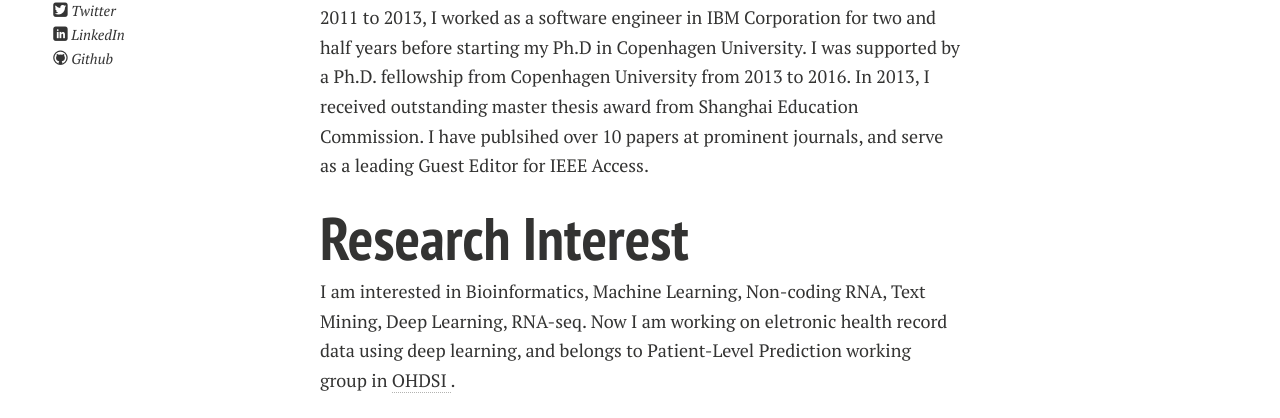
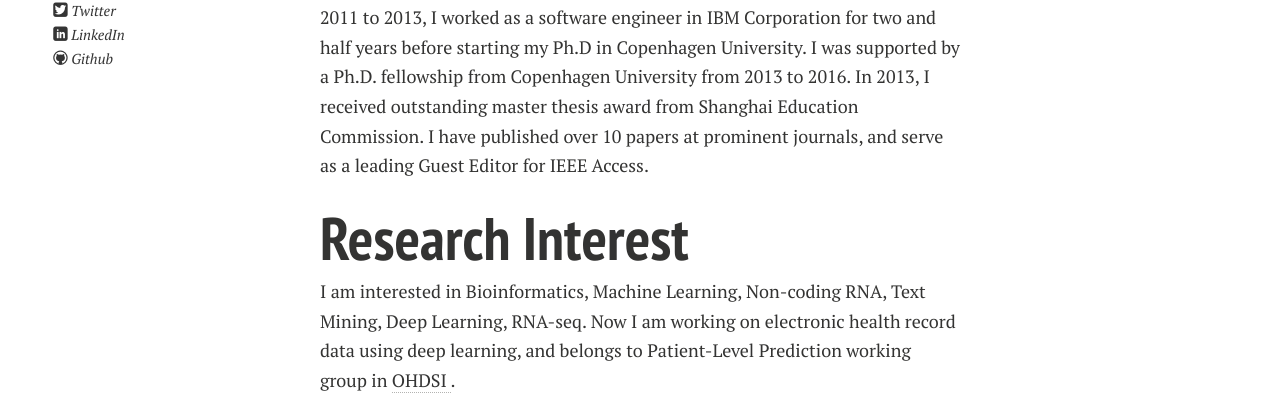
Before and after one commit to xypan1232/xypan1232.github.io, a Jekyll site: the page built from index.md, in a window 1280 px wide. Shown: the part 263-681 px from the top of the page. Built offline with Jekyll 4.4.1, drawn with Linux system fonts in a browser that asks for light colours; nearby versions of some CDN libraries; Markdown is read by kramdown in place of the engine named in the settings; our own code applies the rules of GitHub Pages for plain Markdown files; some of the changed text lies outside the part shown.

Commit message:
Update index.md

```diff
--- a/index.md
+++ b/index.md
@@ -7,9 +7,9 @@ layout: page
 My name is Xiaoyong Pan. I am a postdoc in Department of Medical informatics at Erasmus MC, Rotterdam, Nertherlands.
 I obtained a Ph.D. from Copenhagen University in 2017, and a M.E. from Shanghai Jiaotong University in 2011. From 2011 to 2013, I worked as a
 software engineer in IBM Corporation for two and half years before starting my Ph.D in Copenhagen University. I was supported by a Ph.D. fellowship from Copenhagen University from 2013 to 2016.
-In 2013, I received outstanding master thesis award from Shanghai Education Commission. I have publsihed over 10 papers at prominent journals, and serve as a leading Guest Editor for IEEE Access.
+In 2013, I received outstanding master thesis award from Shanghai Education Commission. I have published over 10 papers at prominent journals, and serve as a leading Guest Editor for IEEE Access.
 <br>
 # Research Interest
 
 I am interested in Bioinformatics, Machine Learning, Non-coding RNA, Text Mining, Deep Learning, RNA-seq.
-Now I am working on eletronic health record data using deep learning, and belongs to Patient-Level Prediction working group in <a href="https://ohdsi.org/">OHDSI </a>.
+Now I am working on electronic health record data using deep learning, and belongs to Patient-Level Prediction working group in <a href="https://ohdsi.org/">OHDSI </a>.
```
